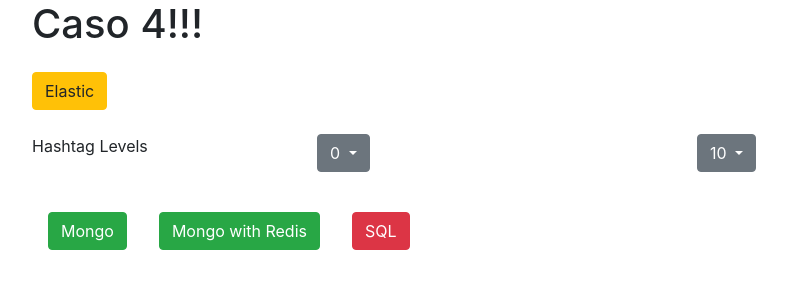
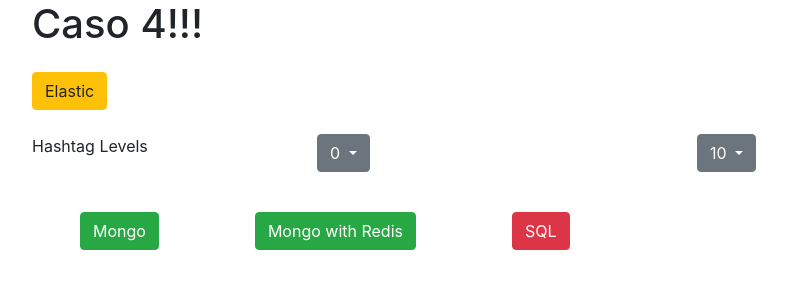
Before and after one commit to sebasgamboa27/Caso-4-BD2, an Angular app in the folder caso4API/: page / in a window 1280 px wide. Shown: the top 300 px of the page, without its empty margins (53-840 px from the left). Built offline with nearby package versions, Linux system fonts and the light colour scheme.

Commit message:
Update home.component.html

```diff
--- a/caso4API/src/app/home/home.component.html
+++ b/caso4API/src/app/home/home.component.html
@@ -64,9 +64,9 @@
 </div>
 
 
-<button type="button" class="btn btn-success ml-3 mr-3" (click)="mongo()">Mongo</button>
-<button type="button" class="btn btn-success ml-3 mr-3" (click)="redis()">Mongo with Redis</button>
-<button type="button" class="btn btn-danger ml-3" (click)="SQL()">SQL</button>
+<button type="button" class="btn btn-success ml-5 mr-5" (click)="mongo()">Mongo</button>
+<button type="button" class="btn btn-success ml-5 mr-5" (click)="redis()">Mongo with Redis</button>
+<button type="button" class="btn btn-danger ml-5" (click)="SQL()">SQL</button>
 
 <div class="row">
   <div *ngFor="let articulo of mongoResult" class="col-3">
```
